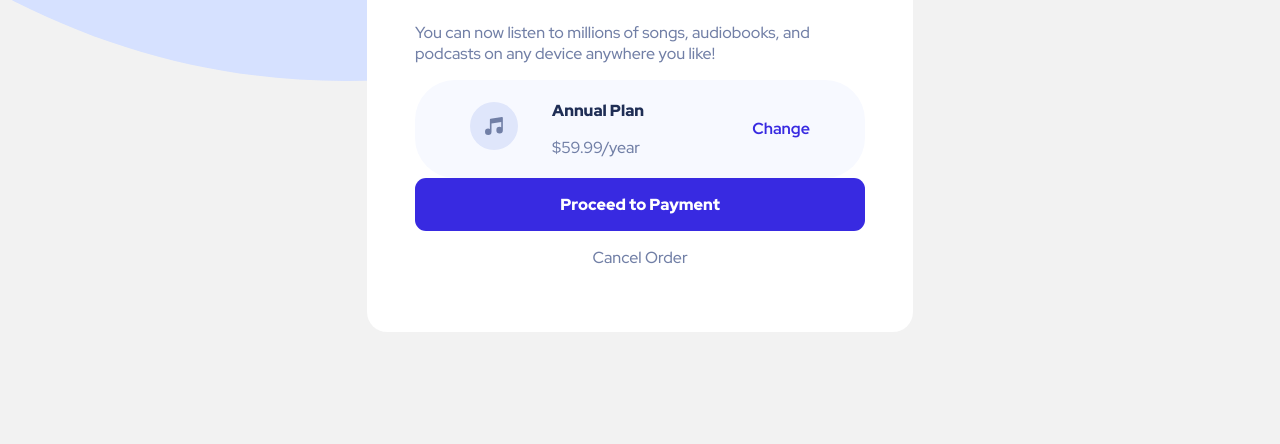
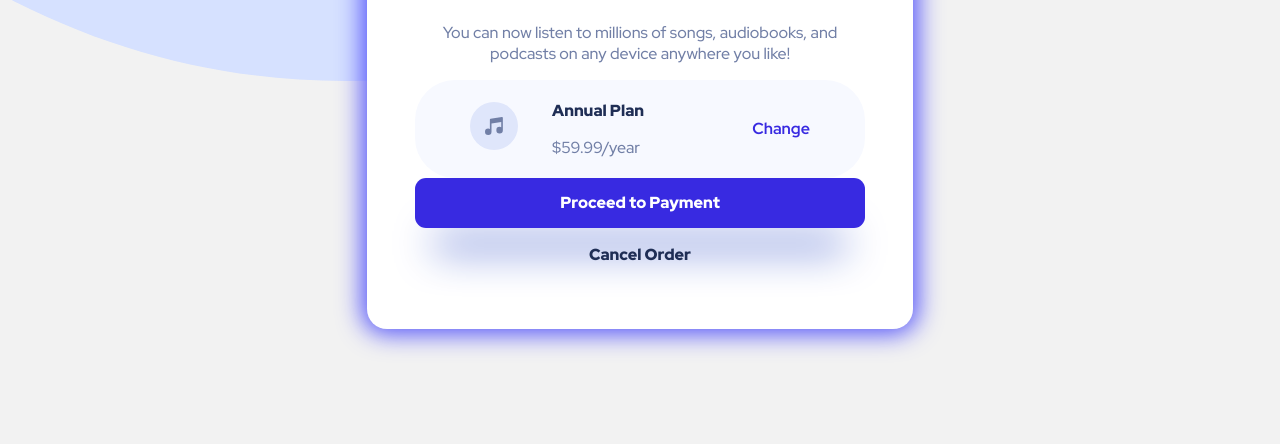
Before and after one commit to marukashvili92/summary, a plain HTML site: page index.html in a window 1280 px wide. Shown: the part 356-800 px from the top of the page. Drawn offline with Linux system fonts and the light colour scheme.

Commit message:
shadow have been addeed

```diff
--- a/index.html
+++ b/index.html
@@ -36,9 +36,7 @@
                 </div>
                 <p class="change">Change</p>
             </div>
-            <div class="box">
-                <p class="confirm">Proceed to Payment</p>
-            </div>
+            <a href="#">Proceed to Payment</a>
             <div class="cncl">
                 <p class="cancelation">Cancel Order</p>
             </div>
--- a/style.css
+++ b/style.css
@@ -17,20 +17,20 @@ main{
     max-width: 450px;
     padding: 48px;
     border-radius: 20px;
+    box-shadow: 0px 0px 25px 5px rgb(83, 83, 250);
 }
 
 h1{
     font-weight: 900;
-    display: flex;
-    justify-content: center;
+    text-align: center;
     color: #1F2E55;
     padding-top: 220px;
 }
 .offer{
     display: flex;
-    justify-content: center;
 }
 .offer-txt{
+    text-align: center;
     font-weight: 500;
     font-size: 1rem;
     color: #717FA6;
@@ -73,34 +73,34 @@ h1{
     font-weight: 700;
     color: #382AE1;
 }
-.box{
+a{
     display: flex;
     justify-content: center;
+    align-items: center;
+    font-weight: 900;
     background-color: #382AE1;
     color: #FFFFFF;
+    height: 50px;
     border-radius: 11px;
-    border-top: 32px;
-    border-bottom: 32px;
+    text-decoration: none;
+    box-shadow: 0px 40px 40px -20px #0D30BD;
+    ;
 }
-.confirm{
-    font-weight: 900;
-
+ .cncl{
+    display: flex;
+    justify-content: center;
  }
 
 .cancelation{
-    font-weight: 900px;
-    color: #717FA6;
+    text-align: center;
+    font-weight: 900;
+    color: #1F2E55;
 }
 
-.cncl{
-    display: flex;
-    justify-content: center;
-    align-items: center;
+.details:hover{
+    background-color: #dee5f8;
 }
 
-.box:hover{
-    cursor:pointer;
-}
 .change:hover{
     cursor:pointer;
 }
@@ -108,9 +108,3 @@ h1{
 .cancelation:hover{
     cursor:pointer;
 }
-
-.cncl{
-    display: flex;
-    justify-content: center;
-    align-items: center;
-}
```
Lines whose indentation alone changed are shown as unchanged.
